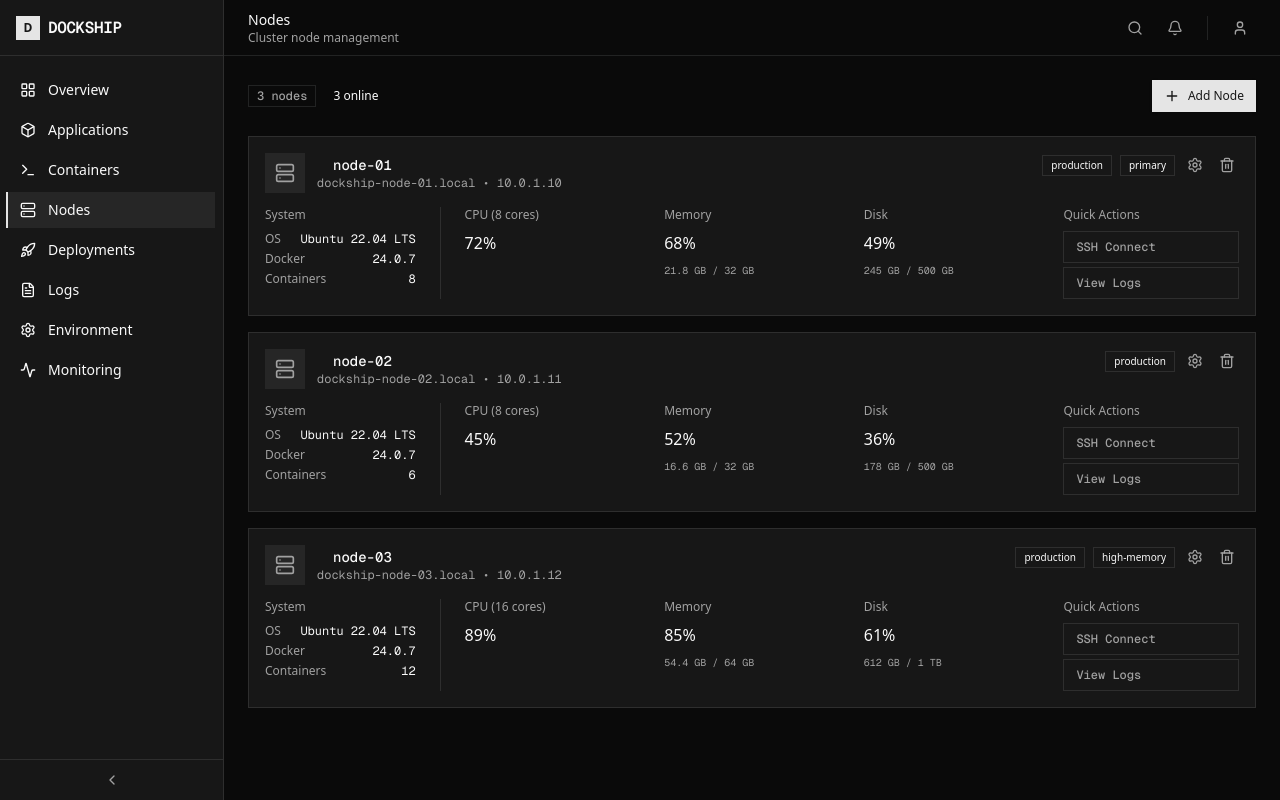
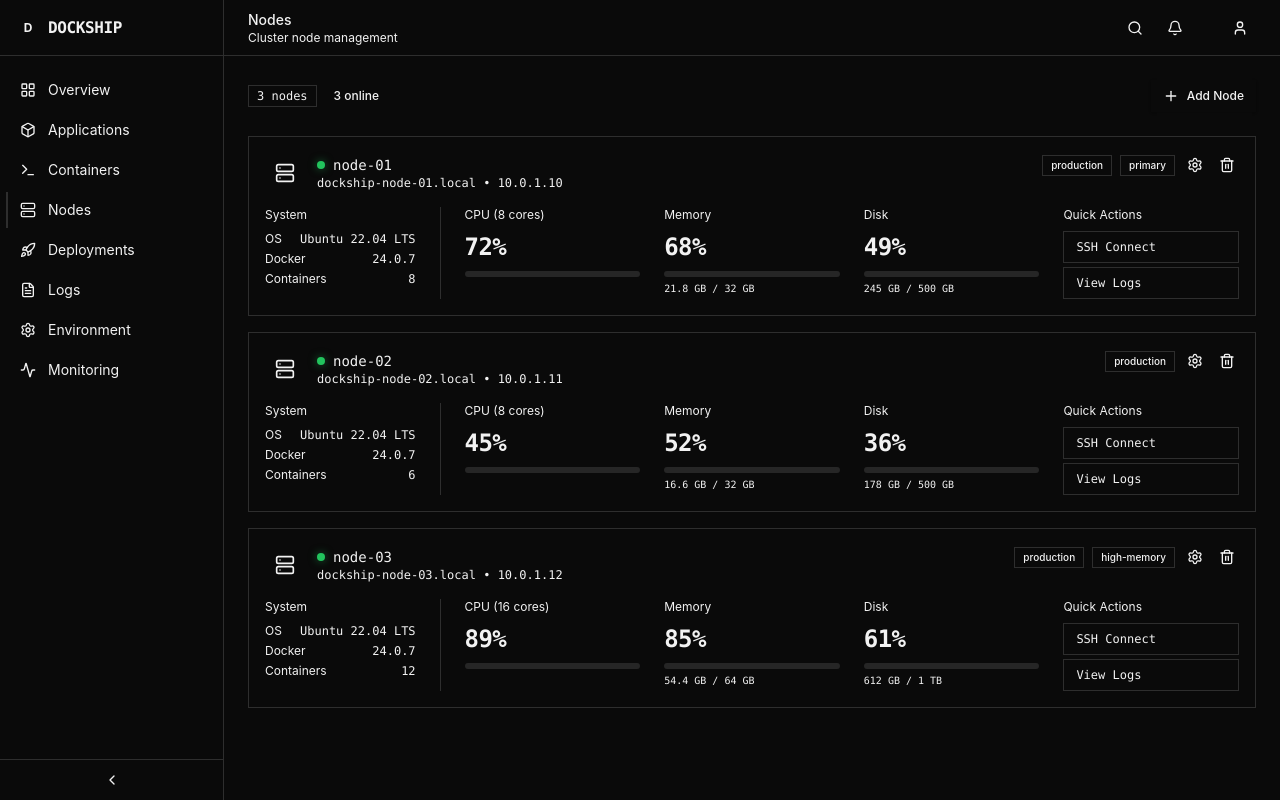
Before and after one commit to orus-dev/dockship, a Next.js app: page /nodes in a window 1280 px wide. Built offline with nearby package versions, Linux system fonts and the light colour scheme.

Commit message:
Fixed a few things

```diff
--- a/src/app/globals.css
+++ b/src/app/globals.css
@@ -1,125 +1,189 @@
 @import "tailwindcss";
 @import "tw-animate-css";
+/* @import url("https://fonts.googleapis.com/css2?family=JetBrains+Mono:wght@400;500;600;700&family=Inter:wght@400;500;600;700&display=swap"); */
 
-@custom-variant dark (&:is(.dark *));
+/* =========================
+   Theme variables
+========================= */
+@layer base {
+  :root {
+    --background: 0 0% 4%;
+    --foreground: 0 0% 95%;
 
-@theme inline {
-  --color-background: var(--background);
-  --color-foreground: var(--foreground);
-  --font-sans: var(--font-geist-sans);
-  --font-mono: var(--font-geist-mono);
-  --color-sidebar-ring: var(--sidebar-ring);
-  --color-sidebar-border: var(--sidebar-border);
-  --color-sidebar-accent-foreground: var(--sidebar-accent-foreground);
-  --color-sidebar-accent: var(--sidebar-accent);
-  --color-sidebar-primary-foreground: var(--sidebar-primary-foreground);
-  --color-sidebar-primary: var(--sidebar-primary);
-  --color-sidebar-foreground: var(--sidebar-foreground);
-  --color-sidebar: var(--sidebar);
-  --color-chart-5: var(--chart-5);
-  --color-chart-4: var(--chart-4);
-  --color-chart-3: var(--chart-3);
-  --color-chart-2: var(--chart-2);
-  --color-chart-1: var(--chart-1);
-  --color-ring: var(--ring);
-  --color-input: var(--input);
-  --color-border: var(--border);
-  --color-destructive: var(--destructive);
-  --color-accent-foreground: var(--accent-foreground);
-  --color-accent: var(--accent);
-  --color-muted-foreground: var(--muted-foreground);
-  --color-muted: var(--muted);
-  --color-secondary-foreground: var(--secondary-foreground);
-  --color-secondary: var(--secondary);
-  --color-primary-foreground: var(--primary-foreground);
-  --color-primary: var(--primary);
-  --color-popover-foreground: var(--popover-foreground);
-  --color-popover: var(--popover);
-  --color-card-foreground: var(--card-foreground);
-  --color-card: var(--card);
-  --radius-sm: calc(var(--radius) - 4px);
-  --radius-md: calc(var(--radius) - 2px);
-  --radius-lg: var(--radius);
-  --radius-xl: calc(var(--radius) + 4px);
-  --radius-2xl: calc(var(--radius) + 8px);
-  --radius-3xl: calc(var(--radius) + 12px);
-  --radius-4xl: calc(var(--radius) + 16px);
+    --card: 0 0% 7%;
+    --card-foreground: 0 0% 95%;
+
+    --popover: 0 0% 7%;
+    --popover-foreground: 0 0% 95%;
+
+    --primary: 180 100% 50%;
+    --primary-foreground: 0 0% 4%;
+
+    --secondary: 0 0% 12%;
+    --secondary-foreground: 0 0% 95%;
+
+    --muted: 0 0% 15%;
+    --muted-foreground: 0 0% 55%;
+
+    --accent: 0 0% 12%;
+    --accent-foreground: 0 0% 95%;
+
+    --destructive: 0 70% 50%;
+    --destructive-foreground: 0 0% 95%;
+
+    --success: 142 70% 45%;
+    --success-foreground: 0 0% 4%;
+
+    --warning: 38 92% 50%;
+    --warning-foreground: 0 0% 4%;
+
+    --border: 0 0% 18%;
+    --input: 0 0% 12%;
+    --ring: 180 100% 50%;
+
+    --radius: 0.25rem;
+
+    --sidebar-background: 0 0% 5%;
+    --sidebar-foreground: 0 0% 70%;
+    --sidebar-primary: 180 100% 50%;
+    --sidebar-primary-foreground: 0 0% 4%;
+    --sidebar-accent: 0 0% 10%;
+    --sidebar-accent-foreground: 0 0% 95%;
+    --sidebar-border: 0 0% 15%;
+    --sidebar-ring: 180 100% 50%;
+
+    --chart-1: 180 100% 50%;
+    --chart-2: 142 70% 45%;
+    --chart-3: 38 92% 50%;
+    --chart-4: 0 70% 50%;
+    --chart-5: 270 70% 50%;
+  }
+
+  .dark {
+    --background: 0 0% 4%;
+    --foreground: 0 0% 95%;
+    --card: 0 0% 7%;
+    --card-foreground: 0 0% 95%;
+    --popover: 0 0% 7%;
+    --popover-foreground: 0 0% 95%;
+    --primary: 180 100% 50%;
+    --primary-foreground: 0 0% 4%;
+    --secondary: 0 0% 12%;
+    --secondary-foreground: 0 0% 95%;
+    --muted: 0 0% 15%;
+    --muted-foreground: 0 0% 55%;
+    --accent: 0 0% 12%;
+    --accent-foreground: 0 0% 95%;
+    --destructive: 0 70% 50%;
+    --destructive-foreground: 0 0% 95%;
+    --border: 0 0% 18%;
+    --input: 0 0% 12%;
+    --ring: 180 100% 50%;
+  }
+
+  * {
+    border-color: hsl(var(--border));
+  }
+
+  body {
+    background-color: hsl(var(--background));
+    color: hsl(var(--foreground));
+    font-family: Inter, system-ui, sans-serif;
+    -webkit-font-smoothing: antialiased;
+  }
 }
 
-:root {
-  --radius: 0.625rem;
-  --background: oklch(1 0 0);
-  --foreground: oklch(0.145 0 0);
-  --card: oklch(1 0 0);
-  --card-foreground: oklch(0.145 0 0);
-  --popover: oklch(1 0 0);
-  --popover-foreground: oklch(0.145 0 0);
-  --primary: oklch(0.205 0 0);
-  --primary-foreground: oklch(0.985 0 0);
-  --secondary: oklch(0.97 0 0);
-  --secondary-foreground: oklch(0.205 0 0);
-  --muted: oklch(0.97 0 0);
-  --muted-foreground: oklch(0.556 0 0);
-  --accent: oklch(0.97 0 0);
-  --accent-foreground: oklch(0.205 0 0);
-  --destructive: oklch(0.577 0.245 27.325);
-  --border: oklch(0.922 0 0);
-  --input: oklch(0.922 0 0);
-  --ring: oklch(0.708 0 0);
-  --chart-1: oklch(0.646 0.222 41.116);
-  --chart-2: oklch(0.6 0.118 184.704);
-  --chart-3: oklch(0.398 0.07 227.392);
-  --chart-4: oklch(0.828 0.189 84.429);
-  --chart-5: oklch(0.769 0.188 70.08);
-  --sidebar: oklch(0.985 0 0);
-  --sidebar-foreground: oklch(0.145 0 0);
-  --sidebar-primary: oklch(0.205 0 0);
-  --sidebar-primary-foreground: oklch(0.985 0 0);
-  --sidebar-accent: oklch(0.97 0 0);
-  --sidebar-accent-foreground: oklch(0.205 0 0);
-  --sidebar-border: oklch(0.922 0 0);
-  --sidebar-ring: oklch(0.708 0 0);
+/* =========================
+   Components
+========================= */
+@layer components {
+  .terminal-text {
+    @apply font-mono text-sm tracking-tight;
+  }
+
+  .stat-value {
+    @apply font-mono text-2xl font-semibold tracking-tight;
+  }
+
+  .status-dot {
+    @apply w-2 h-2 rounded-full;
+  }
+
+  .status-running {
+    background-color: hsl(var(--success));
+    box-shadow: 0 0 8px hsl(var(--success) / 0.5);
+  }
+
+  .status-stopped {
+    background-color: hsl(var(--muted-foreground));
+  }
+
+  .status-error {
+    background-color: hsl(var(--destructive));
+    box-shadow: 0 0 8px hsl(var(--destructive) / 0.5);
+  }
+
+  .status-pending {
+    background-color: hsl(var(--warning));
+    box-shadow: 0 0 8px hsl(var(--warning) / 0.5);
+  }
+
+  .log-line {
+    @apply font-mono text-xs py-0.5 px-2 transition-colors;
+  }
+
+  .log-line:hover {
+    background-color: hsl(var(--muted) / 0.5);
+  }
+
+  .log-timestamp {
+    margin-right: 0.75rem;
+    color: hsl(var(--muted-foreground));
+  }
+
+  .log-info {
+    color: hsl(var(--primary));
+  }
+
+  .log-warn {
+    color: hsl(var(--warning));
+  }
+
+  .log-error {
+    color: hsl(var(--destructive));
+  }
+
+  .data-table-row {
+    border-bottom: 1px solid hsl(var(--border));
+  }
+
+  .data-table-row:hover {
+    background-color: hsl(var(--muted) / 0.3);
+  }
+
+  .metric-bar {
+    height: 0.375rem;
+    border-radius: 9999px;
+    background-color: hsl(var(--muted));
+    overflow: hidden;
+  }
+
+  .metric-bar-fill {
+    height: 100%;
+    border-radius: 9999px;
+    transition: all 500ms;
+  }
 }
 
-.dark {
-  --background: oklch(0.145 0 0);
-  --foreground: oklch(0.985 0 0);
-  --card: oklch(0.205 0 0);
-  --card-foreground: oklch(0.985 0 0);
-  --popover: oklch(0.205 0 0);
-  --popover-foreground: oklch(0.985 0 0);
-  --primary: oklch(0.922 0 0);
-  --primary-foreground: oklch(0.205 0 0);
-  --secondary: oklch(0.269 0 0);
-  --secondary-foreground: oklch(0.985 0 0);
-  --muted: oklch(0.269 0 0);
-  --muted-foreground: oklch(0.708 0 0);
-  --accent: oklch(0.269 0 0);
-  --accent-foreground: oklch(0.985 0 0);
-  --destructive: oklch(0.704 0.191 22.216);
-  --border: oklch(1 0 0 / 10%);
-  --input: oklch(1 0 0 / 15%);
-  --ring: oklch(0.556 0 0);
-  --chart-1: oklch(0.488 0.243 264.376);
-  --chart-2: oklch(0.696 0.17 162.48);
-  --chart-3: oklch(0.769 0.188 70.08);
-  --chart-4: oklch(0.627 0.265 303.9);
-  --chart-5: oklch(0.645 0.246 16.439);
-  --sidebar: oklch(0.205 0 0);
-  --sidebar-foreground: oklch(0.985 0 0);
-  --sidebar-primary: oklch(0.488 0.243 264.376);
-  --sidebar-primary-foreground: oklch(0.985 0 0);
-  --sidebar-accent: oklch(0.269 0 0);
-  --sidebar-accent-foreground: oklch(0.985 0 0);
-  --sidebar-border: oklch(1 0 0 / 10%);
-  --sidebar-ring: oklch(0.556 0 0);
-}
+/* =========================
+   Utilities
+========================= */
+@layer utilities {
+  .glow-primary {
+    box-shadow: 0 0 20px hsl(var(--primary) / 0.15);
+  }
 
-@layer base {
-  * {
-    @apply border-border outline-ring/50;
-  }
-  body {
-    @apply bg-background text-foreground;
+  .border-glow {
+    box-shadow: inset 0 0 0 1px hsl(var(--border));
   }
 }
--- a/src/components/dashboard/DashboardSidebar.tsx
+++ b/src/components/dashboard/DashboardSidebar.tsx
@@ -17,7 +17,7 @@ import { usePathname } from "next/navigation";
 import Link from "next/link";
 
 const navigation = [
-  { name: "Overview", href: "/", icon: LayoutGrid },
+  { name: "Overview", href: "/overview", icon: LayoutGrid },
   { name: "Applications", href: "/applications", icon: Box },
   { name: "Containers", href: "/containers", icon: Terminal },
   { name: "Nodes", href: "/nodes", icon: Server },
--- a/tailwind.config.ts
+++ b/tailwind.config.ts
@@ -1,112 +1,72 @@
 import type { Config } from "tailwindcss";
 
-export default {
-  darkMode: ["class"],
-  content: ["./pages/**/*.{ts,tsx}", "./components/**/*.{ts,tsx}", "./app/**/*.{ts,tsx}", "./src/**/*.{ts,tsx}"],
-  prefix: "",
+const config: Config = {
+  // darkMode: ["class"],
+  content: ["./src/**/*.{ts,tsx,js,jsx}", "./app/**/*.{ts,tsx,js,jsx}"],
   theme: {
-    container: {
-      center: true,
-      padding: "1rem",
-      screens: {
-        "2xl": "1600px",
-      },
-    },
     extend: {
-      fontFamily: {
-        sans: ["Inter", "system-ui", "sans-serif"],
-        mono: ["JetBrains Mono", "monospace"],
-      },
       colors: {
-        border: "hsl(var(--border))",
-        input: "hsl(var(--input))",
-        ring: "hsl(var(--ring))",
         background: "hsl(var(--background))",
         foreground: "hsl(var(--foreground))",
+
+        card: {
+          DEFAULT: "hsl(var(--card))",
+          foreground: "hsl(var(--card-foreground))",
+        },
+
+        popover: {
+          DEFAULT: "hsl(var(--popover))",
+          foreground: "hsl(var(--popover-foreground))",
+        },
+
         primary: {
           DEFAULT: "hsl(var(--primary))",
           foreground: "hsl(var(--primary-foreground))",
         },
+
         secondary: {
           DEFAULT: "hsl(var(--secondary))",
           foreground: "hsl(var(--secondary-foreground))",
         },
+
+        muted: {
+          DEFAULT: "hsl(var(--muted))",
+          foreground: "hsl(var(--muted-foreground))",
+        },
+
+        accent: {
+          DEFAULT: "hsl(var(--accent))",
+          foreground: "hsl(var(--accent-foreground))",
+        },
+
         destructive: {
           DEFAULT: "hsl(var(--destructive))",
           foreground: "hsl(var(--destructive-foreground))",
         },
+
         success: {
           DEFAULT: "hsl(var(--success))",
           foreground: "hsl(var(--success-foreground))",
         },
+
         warning: {
           DEFAULT: "hsl(var(--warning))",
           foreground: "hsl(var(--warning-foreground))",
         },
-        muted: {
-          DEFAULT: "hsl(var(--muted))",
-          foreground: "hsl(var(--muted-foreground))",
-        },
-        accent: {
-          DEFAULT: "hsl(var(--accent))",
-          foreground: "hsl(var(--accent-foreground))",
-        },
-        popover: {
-          DEFAULT: "hsl(var(--popover))",
-          foreground: "hsl(var(--popover-foreground))",
-        },
-        card: {
-          DEFAULT: "hsl(var(--card))",
-          foreground: "hsl(var(--card-foreground))",
-        },
-        sidebar: {
-          DEFAULT: "hsl(var(--sidebar-background))",
-          foreground: "hsl(var(--sidebar-foreground))",
-          primary: "hsl(var(--sidebar-primary))",
-          "primary-foreground": "hsl(var(--sidebar-primary-foreground))",
-          accent: "hsl(var(--sidebar-accent))",
-          "accent-foreground": "hsl(var(--sidebar-accent-foreground))",
-          border: "hsl(var(--sidebar-border))",
-          ring: "hsl(var(--sidebar-ring))",
-        },
-        chart: {
-          "1": "hsl(var(--chart-1))",
-          "2": "hsl(var(--chart-2))",
-          "3": "hsl(var(--chart-3))",
-          "4": "hsl(var(--chart-4))",
-          "5": "hsl(var(--chart-5))",
-        },
+
+        border: "hsl(var(--border))",
+        input: "hsl(var(--input))",
+        ring: "hsl(var(--ring))",
       },
+
       borderRadius: {
         lg: "var(--radius)",
         md: "calc(var(--radius) - 2px)",
         sm: "calc(var(--radius) - 4px)",
       },
-      keyframes: {
-        "accordion-down": {
-          from: { height: "0" },
-          to: { height: "var(--radix-accordion-content-height)" },
-        },
-        "accordion-up": {
-          from: { height: "var(--radix-accordion-content-height)" },
-          to: { height: "0" },
-        },
-        "pulse-glow": {
-          "0%, 100%": { opacity: "1" },
-          "50%": { opacity: "0.5" },
-        },
-        "slide-in": {
-          from: { opacity: "0", transform: "translateY(-4px)" },
-          to: { opacity: "1", transform: "translateY(0)" },
-        },
-      },
-      animation: {
-        "accordion-down": "accordion-down 0.2s ease-out",
-        "accordion-up": "accordion-up 0.2s ease-out",
-        "pulse-glow": "pulse-glow 2s ease-in-out infinite",
-        "slide-in": "slide-in 0.2s ease-out",
-      },
     },
   },
   plugins: [require("tailwindcss-animate")],
-} satisfies Config;
+};
+
+export default config;
```
